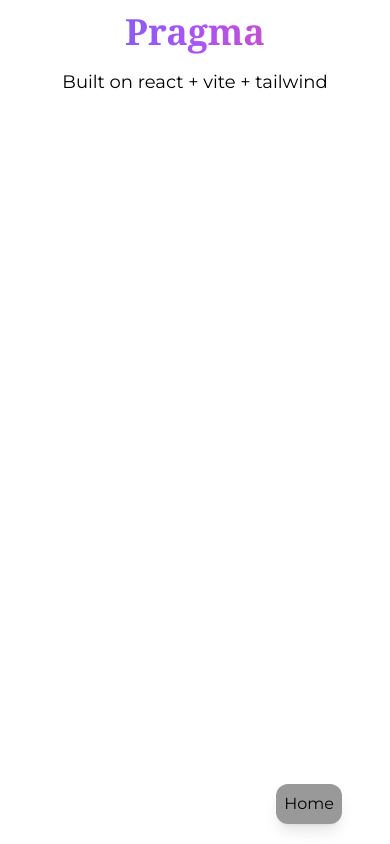
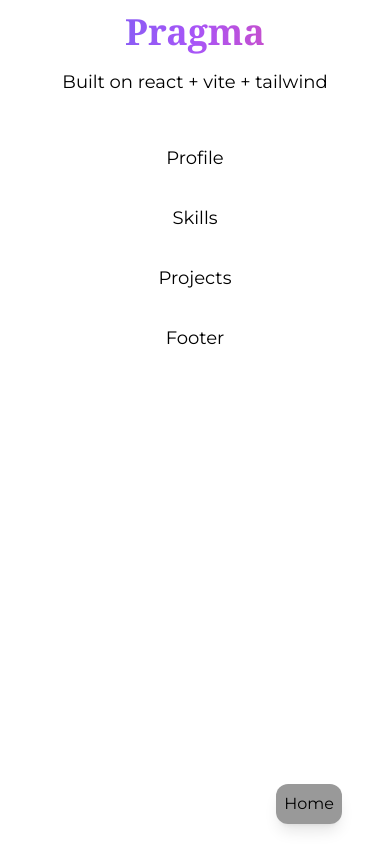
Before and after one commit to ayushchauhan101/portfolio, a React (Vite) app: page / in a window 390 px wide. Shown: the top 844 px of the page. Built offline with nearby package versions, Linux system fonts and the light colour scheme.

Commit message:
fixed mobile link lists

```diff
--- a/src/components/Header.jsx
+++ b/src/components/Header.jsx
@@ -1,4 +1,5 @@
 import MenuBar from "./HeaderComponents/MenuBar"
+import MobileMenuBar from "./HeaderComponents/MobileMenuBar"
 
 function Header() {
 	return (
@@ -11,6 +12,10 @@ function Header() {
 						<p className="text-center">Built on react + vite + tailwind</p>
 					</section>
 				</div>
+				{/* Mobile Menu */}
+				<div className="md:invisible">
+					<MobileMenuBar />
+				</div>
 				{/* Dropdown Menu */}
 				<div className="collapse md:visible">
 					<MenuBar />
--- /dev/null
+++ b/src/components/HeaderComponents/MenuBar.jsx
@@ -0,0 +1,39 @@
+import { Fragment } from "react"
+import { Menu } from "@headlessui/react"
+import { ChevronDownIcon } from "@heroicons/react/20/solid"
+
+import links from "./links"
+
+function MenuBar() {
+	return (
+		<Menu>
+			<Menu.Button className="mt-5 h-12 w-32 rounded-md bg-black text-2xl font-bold text-white shadow-xl transition duration-200 hover:scale-110 dark:bg-slate-300 dark:text-black">
+				Go to
+				<ChevronDownIcon
+					className="-mr-1 ml-2 h-10 w-5 bg-black text-2xl font-bold text-white dark:bg-slate-300 dark:text-black"
+					aria-hidden="true"
+				/>
+			</Menu.Button>
+			<Menu.Items>
+				<div className="mt-4 flex flex-col space-y-2">
+					{links.map((link) => (
+						<Menu.Item key={link.href} as={Fragment}>
+							{({ active }) => (
+								<a
+									href={link.href}
+									className={`${
+										active ? "bg-slate-400 text-white" : "bg-inherit text-black"
+									} menu-items`}
+								>
+									<p>{link.label}</p>
+								</a>
+							)}
+						</Menu.Item>
+					))}
+				</div>
+			</Menu.Items>
+		</Menu>
+	)
+}
+
+export default MenuBar
--- /dev/null
+++ b/src/components/HeaderComponents/MobileMenuBar.jsx
@@ -0,0 +1,16 @@
+import links from "./links"
+
+function MobileMenuBar() {
+
+	return (
+		<div className="flex flex-col items-center">
+			{links.map((link) =>
+            <a href={link.href} key={link.href} className="menu-items">
+                <p>{link.label}</p>
+            </a>
+            )}
+		</div>
+	)
+}
+
+export default MobileMenuBar
--- /dev/null
+++ b/src/components/HeaderComponents/links.js
@@ -0,0 +1,8 @@
+const links = [
+	{ href: "#profile", label: "Profile" },
+	{ href: "#skills", label: "Skills" },
+	{ href: "#projects", label: "Projects" },
+	{ href: "#footer", label: "Footer" },
+]
+
+export default links
--- a/src/index.css
+++ b/src/index.css
@@ -55,6 +55,6 @@
 		md:flex-row md:justify-between;
 	}
 	.menu-items {
-		@apply hover:bg-slate-400 hover:scale-105 transition duration-200
+		@apply m-2 rounded-md p-2 transition duration-200 hover:scale-105 dark:hover:bg-slate-400;
 	}
 }
```
